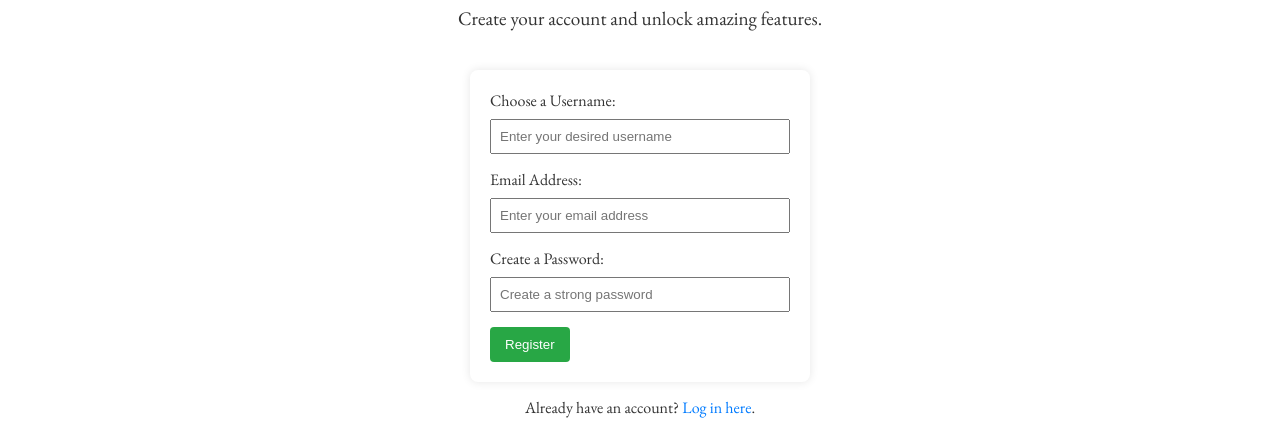
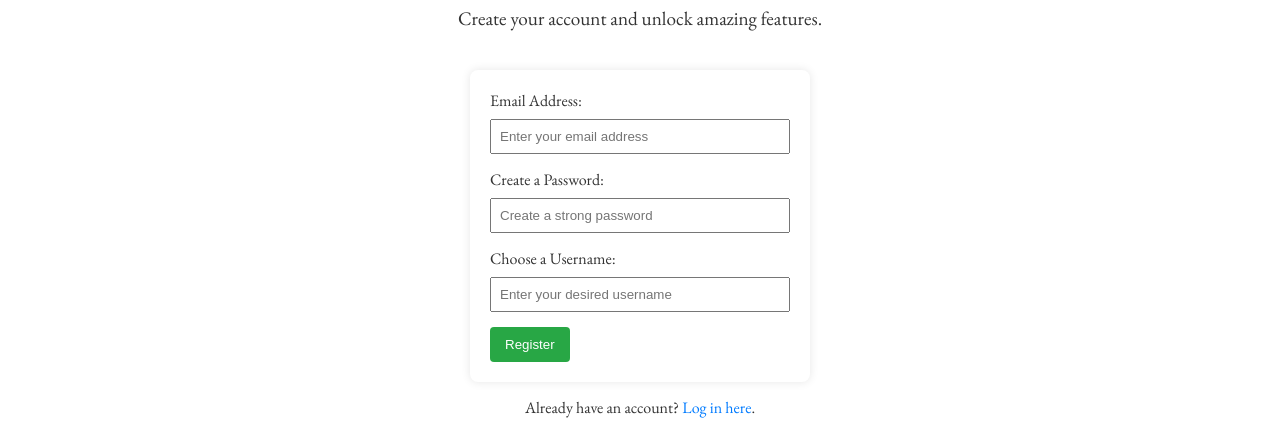
Before and after one commit to Gogulan12/Jobi2.0, a React (Create React App) app: page /register in a window 1280 px wide. Shown: the part 261-693 px from the top of the page. Built offline with nearby package versions, Linux system fonts and the light colour scheme.

Commit message:
updated registration page and authentication

```diff
--- a/src/Pages/Login.js
+++ b/src/Pages/Login.js
@@ -1,8 +1,17 @@
 import React from "react";
+import { useState } from "react";
 
 import "./Login.css";
 
 export default function Login() {
+  const [email, setEmail] = useState("");
+  const [password, setPassword] = useState("");
+
+  const handleSubmit = (e) => {
+    e.preventDefault();
+    console.log(email, password);
+  };
+
   return (
     <div className="login-page">
       <header className="login-header">
@@ -10,16 +19,18 @@ export default function Login() {
         <p className="login-subtitle">Sign in to access your account.</p>
       </header>
 
-      <div className="login-form-container">
+      <form onSubmit={handleSubmit} className="login-form-container">
         <label htmlFor="username" className="login-label">
-          Username:
+          Email:
         </label>
         <input
-          type="text"
-          id="username"
-          name="username"
+          type="email"
+          id="email"
+          name="email"
           className="login-input"
-          placeholder="Enter your username"
+          placeholder="Enter your email"
+          onChange={(e) => setEmail(e.target.value)}
+          value={email}
         />
 
         <label htmlFor="password" className="login-label">
@@ -31,12 +42,14 @@ export default function Login() {
           name="password"
           className="login-input"
           placeholder="Enter your password"
+          onChange={(e) => setPassword(e.target.value)}
+          value={password}
         />
 
         <button type="submit" className="login-button">
           Login
         </button>
-      </div>
+      </form>
 
       <p className="signup-link">
         Don't have an account?{" "}
--- a/src/Pages/Register.js
+++ b/src/Pages/Register.js
@@ -1,8 +1,19 @@
-import React from "react";
+import { useState } from "react";
+import { useSignup } from "../hooks/useSignup";
 
 import "./Register.css";
 
 export default function Register() {
+  const [displayName, setDisplayName] = useState("");
+  const [email, setEmail] = useState("");
+  const [password, setPassword] = useState("");
+  const { signup, isPending, error } = useSignup();
+
+  const handleSubmit = (e) => {
+    e.preventDefault();
+    signup(email, password, displayName);
+  };
+
   return (
     <div className="registration-page">
       <header className="registration-header">
@@ -12,18 +23,7 @@ export default function Register() {
         </p>
       </header>
 
-      <div className="registration-form-container">
-        <label htmlFor="username" className="registration-label">
-          Choose a Username:
-        </label>
-        <input
-          type="text"
-          id="username"
-          name="username"
-          className="registration-input"
-          placeholder="Enter your desired username"
-        />
-
+      <form onSubmit={handleSubmit} className="registration-form-container">
         <label htmlFor="email" className="registration-label">
           Email Address:
         </label>
@@ -33,6 +33,8 @@ export default function Register() {
           name="email"
           className="registration-input"
           placeholder="Enter your email address"
+          onChange={(e) => setEmail(e.target.value)}
+          value={email}
         />
 
         <label htmlFor="password" className="registration-label">
@@ -44,12 +46,34 @@ export default function Register() {
           name="password"
           className="registration-input"
           placeholder="Create a strong password"
+          onChange={(e) => setPassword(e.target.value)}
+          value={password}
+        />
+        <label htmlFor="username" className="registration-label">
+          Choose a Username:
+        </label>
+        <input
+          type="text"
+          id="username"
+          name="username"
+          className="registration-input"
+          placeholder="Enter your desired username"
+          onChange={(e) => setDisplayName(e.target.value)}
+          value={displayName}
         />
 
-        <button type="submit" className="registration-button">
-          Register
-        </button>
-      </div>
+        {!isPending && (
+          <button type="submit" className="registration-button">
+            Register
+          </button>
+        )}
+        {isPending && (
+          <button className="registration-button" disabled>
+            loading
+          </button>
+        )}
+        {error && <p>{error}</p>}
+      </form>
 
       <p className="login-link">
         Already have an account?{" "}
--- a/src/firebase/config.js
+++ b/src/firebase/config.js
@@ -1,5 +1,6 @@
 import firebase from "firebase/app";
 import "firebase/firestore";
+import "firebase/auth";
 
 const firebaseConfig = {
   apiKey: "AIzaSyC36-t1R8kUmv6sNsVUIIeMFqWUTd62V-M",
@@ -14,7 +15,8 @@ const firebaseConfig = {
 // init firebase
 firebase.initializeApp(firebaseConfig);
 
-// init services
+// init service
 const projectFirestore = firebase.firestore();
+const projectAuth = firebase.auth();
 
-export { projectFirestore };
+export { projectFirestore, projectAuth };
--- /dev/null
+++ b/src/hooks/useSignup.js
@@ -0,0 +1,40 @@
+import { useState } from "react";
+
+import { projectAuth } from "../firebase/config";
+
+export const useSignup = () => {
+  const [error, setError] = useState(null);
+  const [isPending, setIsPending] = useState(false);
+
+  const signup = async (email, password, displayName) => {
+    setError(null);
+    setIsPending(true);
+
+    try {
+      // signup user
+      const res = await projectAuth.createUserWithEmailAndPassword(
+        email,
+        password
+      );
+      console.log(res.user);
+      if (!res) {
+        throw new Error("Could not complete signup");
+      }
+      // add display name to user
+      await res.user.updateProfile({ displayName });
+
+      setIsPending(false);
+      setError(null);
+    } catch (err) {
+      console.log(err.message);
+      setError(err.message);
+      setIsPending(false);
+    }
+  };
+
+  return {
+    error,
+    isPending,
+    signup,
+  };
+};
```
